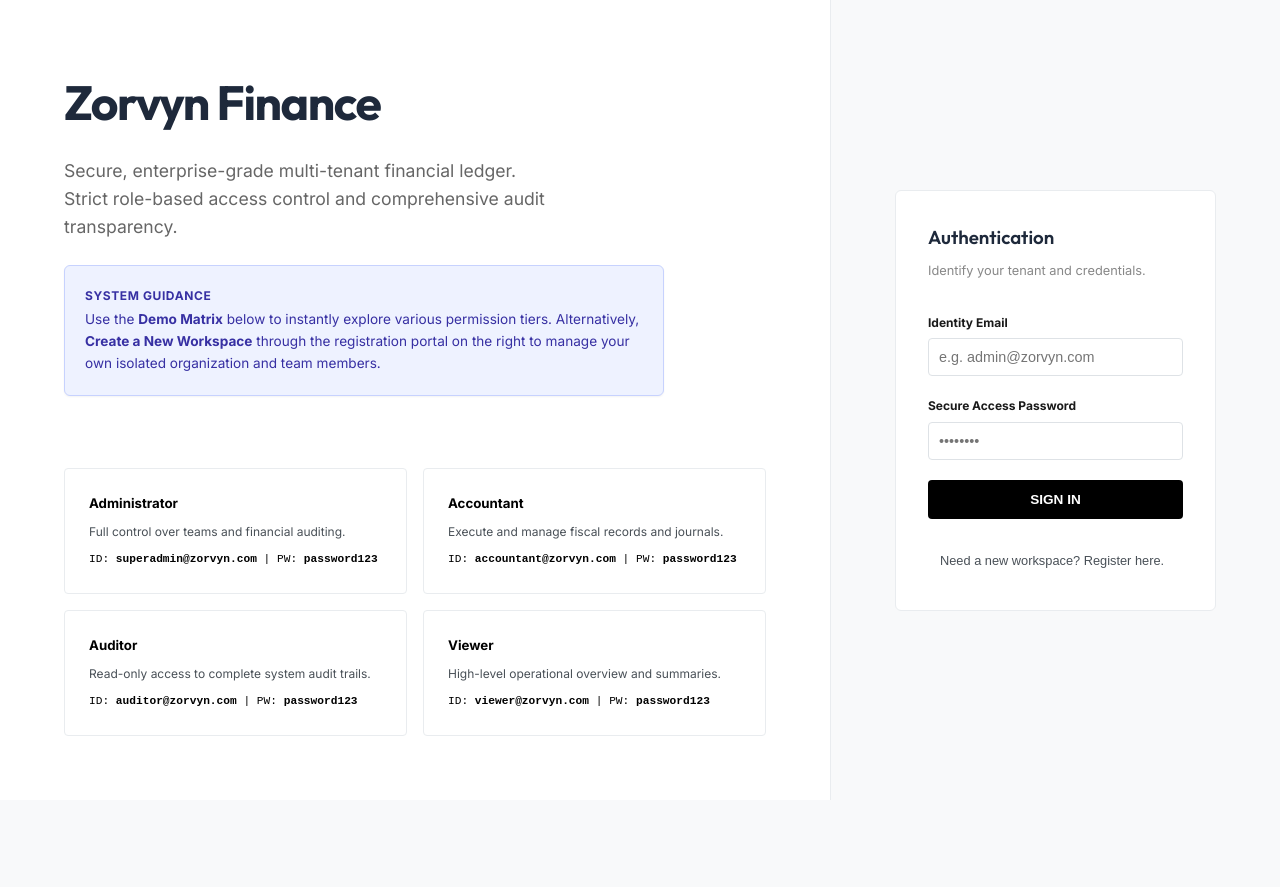
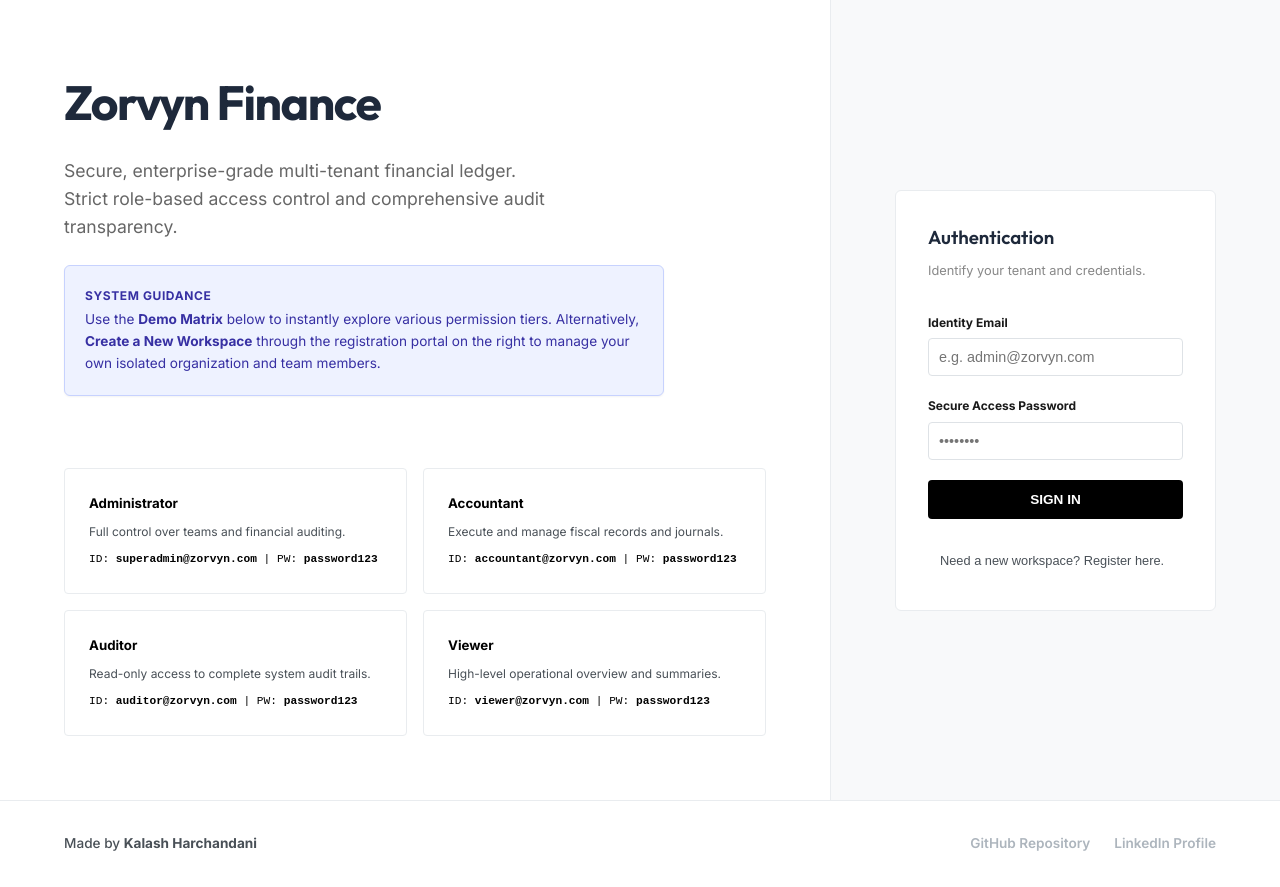
Before and after one commit to Kalash-Harchandani/zorvyn-finance-dashboard, a React (Create React App) app in the folder client/: page / in a window 1280 px wide. Before the commit the page ends 800 px from the top, so only its background shows below. Built offline with nearby package versions, Linux system fonts and the light colour scheme; no server answers.

Commit message:
feat: update favicon and add footer to landing page

```diff
--- a/client/public/index.html
+++ b/client/public/index.html
@@ -2,7 +2,7 @@
 <html lang="en">
   <head>
     <meta charset="utf-8" />
-    <link rel="icon" href="%PUBLIC_URL%/favicon.ico" />
+    <link rel="icon" href="%PUBLIC_URL%/favicon.svg" />
     <meta name="viewport" content="width=device-width, initial-scale=1" />
     <meta name="theme-color" content="#000000" />
     <meta
--- a/client/src/App.css
+++ b/client/src/App.css
@@ -282,3 +282,44 @@ body {
 
 .matrix-tile h5 { margin-bottom: 8px; color: var(--primary); }
 .matrix-tile p { font-size: 0.75rem; color: var(--text-dim); }
+
+/* Landing Footer Specifics */
+.landing-footer {
+  width: 100%;
+  padding: 2rem 4rem;
+  border-top: 1px solid var(--border-light);
+  display: flex;
+  justify-content: space-between;
+  align-items: center;
+  background: white;
+  margin-top: auto;
+}
+
+.footer-left {
+  font-size: 0.85rem;
+  color: var(--text-dim);
+  font-weight: 500;
+}
+
+.footer-right {
+  display: flex;
+  gap: 1.5rem;
+}
+
+.footer-link {
+  font-size: 0.85rem;
+  color: var(--text-muted);
+  text-decoration: none;
+  font-weight: 600;
+  transition: color 0.2s ease;
+}
+
+.footer-link:hover {
+  color: var(--primary);
+}
+
+.landing-container {
+  display: flex;
+  flex-direction: column;
+  min-height: 100vh;
+}
--- a/client/src/App.jsx
+++ b/client/src/App.jsx
@@ -191,6 +191,7 @@ function App() {
 
   if (!token) {
     return (
+      <div className="landing-container">
         <div className="landing-grid">
           <div style={{padding: '4rem', display: 'flex', flexDirection: 'column', justifyContent: 'center'}}>
             <h1 style={{fontSize: '3rem', fontWeight: '800', marginBottom: '1rem', letterSpacing: '-0.03em'}}>Zorvyn Finance</h1>
@@ -306,6 +307,17 @@ function App() {
             </div>
           </div>
         </div>
+
+        <footer className="landing-footer">
+          <div className="footer-left">
+            Made by <strong>Kalash Harchandani</strong>
+          </div>
+          <div className="footer-right">
+            <a href="https://github.com/Kalash-Harchandani/zorvyn-finance-dashboard" target="_blank" rel="noopener noreferrer" className="footer-link">GitHub Repository</a>
+            <a href="https://linkedin.com/in/kalash-harchandani" target="_blank" rel="noopener noreferrer" className="footer-link">LinkedIn Profile</a>
+          </div>
+        </footer>
+      </div>
     );
   }
 
```
Also changed, not shown: client/public/favicon.svg (added). Lines whose indentation alone changed are shown as unchanged.
